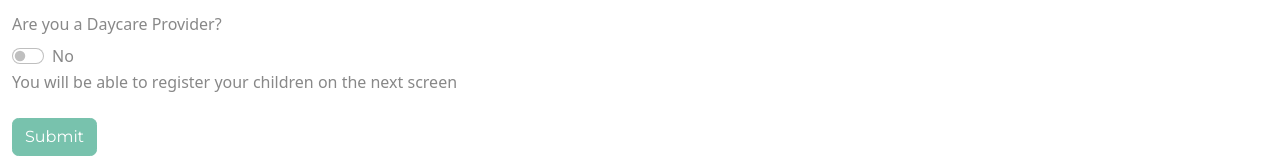
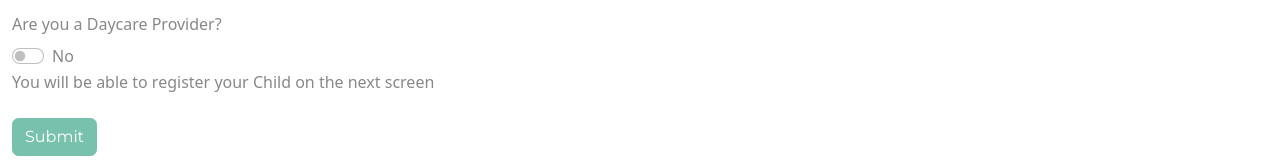
Before and after one commit to builtbyjosh/LullaPay, a React (Create React App) app in the folder frontend/: page /signup in a window 1280 px wide. Shown: the part 564-724 px from the top of the page. Built offline with nearby package versions, Linux system fonts and the light colour scheme.

Commit message:
Refactor Sign Up page

```diff
--- a/frontend/src/pages/SignUpScreen/SignupScreen.js
+++ b/frontend/src/pages/SignUpScreen/SignupScreen.js
@@ -116,9 +116,7 @@ const SignupScreen = () => {
                   {...register('isDaycareProvider')}
                 />
                 <Form.Label>
-                  {isDaycare
-                    ? 'You will be prompted to create your Daycare on the next screen'
-                    : 'You will be able to register your children on the next screen'}
+                  You will be able to register your {isDaycare ? 'Daycare': 'Child'} on the next screen
                 </Form.Label>
               </Form.Group>
 
```
